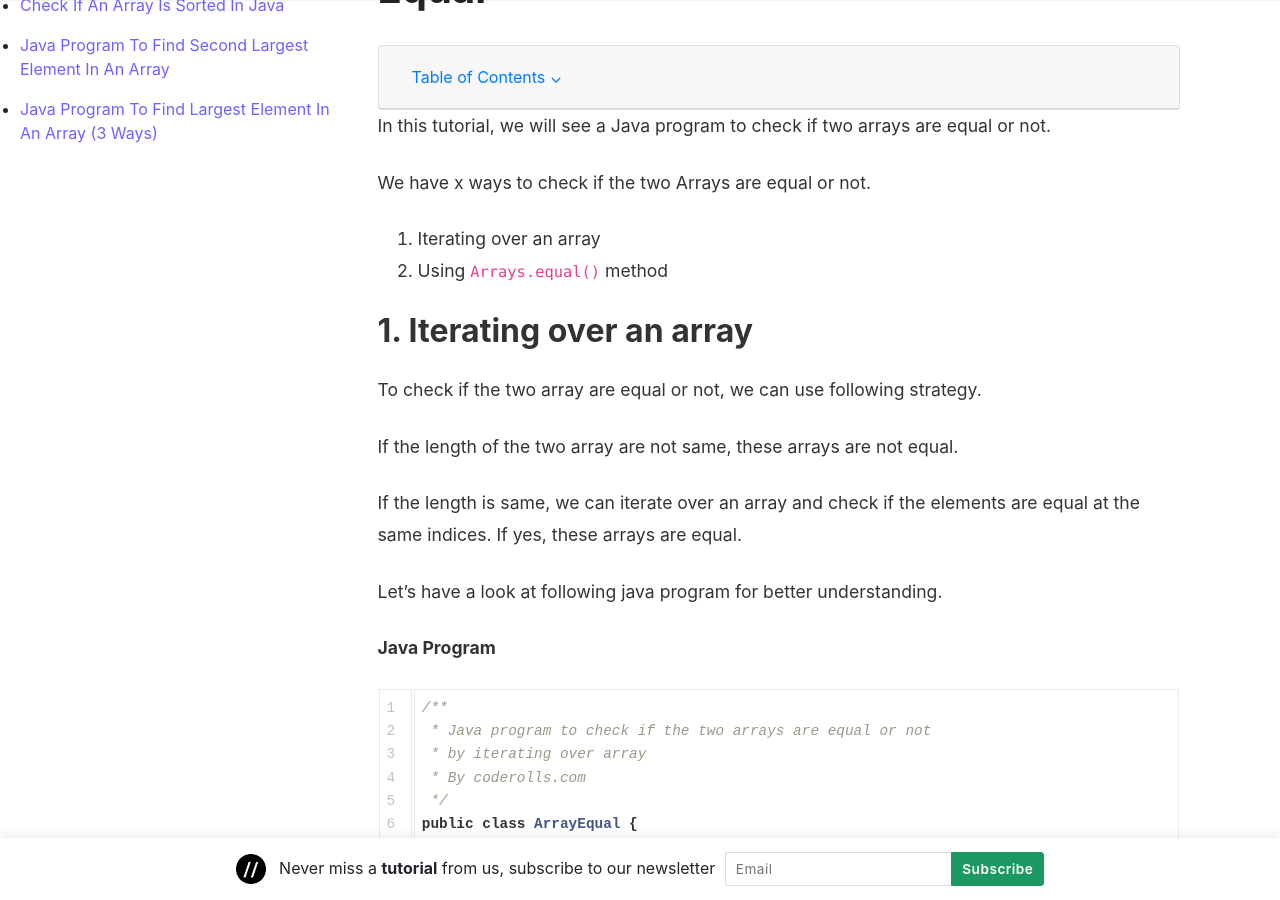
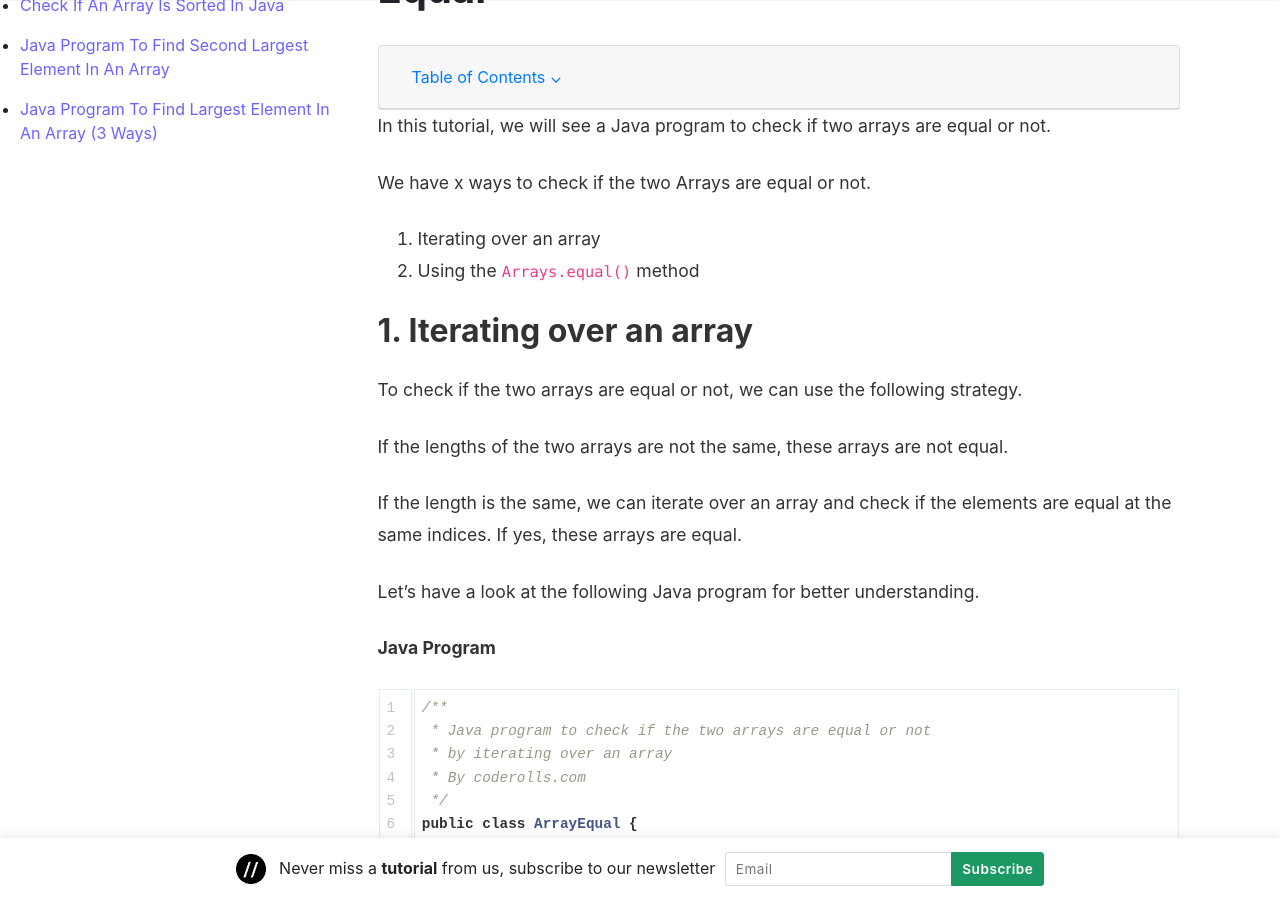
Before and after one commit to coderolls/coderolls-blog, a Jekyll site: the page built from _posts/java-programs/2023-11-13-check-if-two-arrays-are-equal.md, in a window 1280 px wide and 900 px high, scrolled down 293 px. Built offline with Jekyll 4.4.1, drawn with Linux system fonts in a browser that asks for light colours; nearby versions of some CDN libraries; comment, search, counter and statistics services are not loaded; some of the changed text lies outside the part shown.

Commit message:
Update 2023-11-13-check-if-two-arrays-are-equal.md

````diff
--- a/_posts/java-programs/2023-11-13-check-if-two-arrays-are-equal.md
+++ b/_posts/java-programs/2023-11-13-check-if-two-arrays-are-equal.md
@@ -12,24 +12,24 @@ In this tutorial, we will see a Java program to check if two arrays are equal or
 We have x ways to check if the two Arrays are equal or not.
 
 1. Iterating over an array
-2. Using `Arrays.equal()` method
+2. Using the `Arrays.equal()` method
 
 ## 1. Iterating over an array
 
-To check if the two array are equal or not, we can use following strategy.
+To check if the two arrays are equal or not, we can use the following strategy.
 
-If the length of the two array are not same, these arrays are not equal.
+If the lengths of the two arrays are not the same, these arrays are not equal.
 
-If the length is same, we can iterate over an array and check if the elements are equal at the same indices. If yes, these arrays are equal.
+If the length is the same, we can iterate over an array and check if the elements are equal at the same indices. If yes, these arrays are equal.
 
-Let's have a look at following java program for better understanding.
+Let's have a look at the following Java program for better understanding.
 
 **Java Program**
 
 ```java
 /**
  * Java program to check if the two arrays are equal or not
- * by iterating over array
+ * by iterating over an array
  * By coderolls.com
  */
 public class ArrayEqual {
@@ -89,7 +89,7 @@ The arrays are not equal
 
 ## 2. Using `Arrays.equals()` method
 
-To check if the two array are equal or not, we are using the ready made Arrays.equals() method.
+To check if the two arrays are equal or not, we are using the ready-made Arrays.equals() method.
 
 **Java Program**
 
````
Also changed, not shown: other parts of _posts/java-programs/2023-11-13-check-if-two-arrays-are-equal.md (+1 -1 lines).
